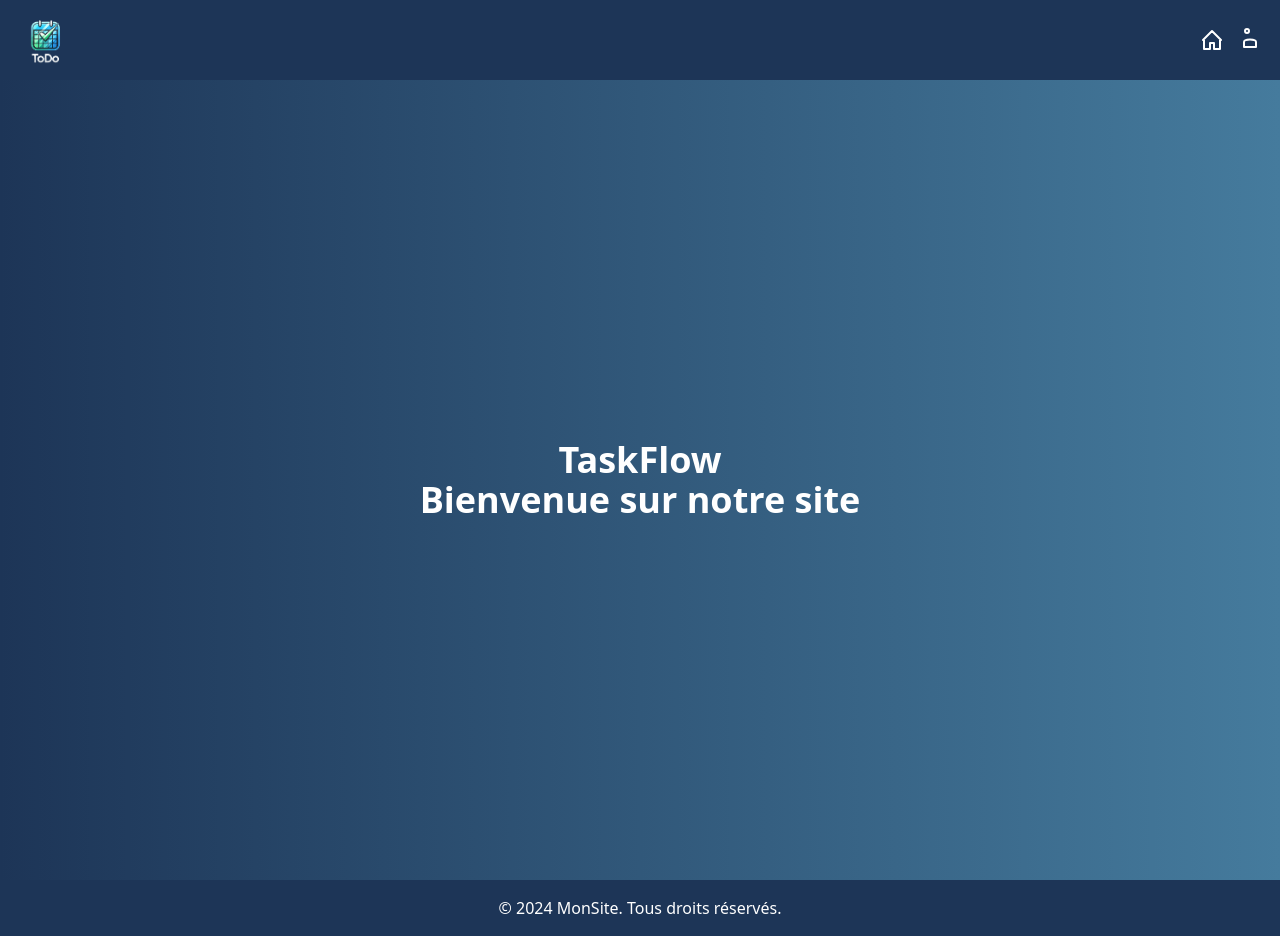
After one commit to Youcode-Classe-E-2024-2025/ElHamzaoui_ZIRARI-todo_OOP, a PHP site: page /index1.php in a window 1280 px wide. The commit adds this page. Run offline with PHP 8.4, Linux system fonts and the light colour scheme; some libraries are stand-ins or nearby versions.

Commit message:
création de fichier index1.php pour la page home

```diff
--- /dev/null
+++ b/index1.php
@@ -0,0 +1,66 @@
+<!DOCTYPE html>
+<html lang="fr">
+<head>
+    <meta charset="UTF-8">
+    <meta name="viewport" content="width=device-width, initial-scale=1.0">
+    <title>Page d'Accueil</title>
+    <script src="https://cdn.tailwindcss.com"></script>
+    <script src="https://cdn.jsdelivr.net/npm/aos@2.3.4/dist/aos.js"></script>
+    <link href="https://cdn.jsdelivr.net/npm/aos@2.3.4/dist/aos.css" rel="stylesheet">
+    <style>
+        /* Animation du titre */
+        @keyframes fadeIn {
+            0% { opacity: 0; transform: translateY(20px); }
+            100% { opacity: 1; transform: translateY(0); }
+        }
+
+        .animated-title {
+            animation: fadeIn 1s ease-out;
+        }
+    </style>
+</head>
+<body class="font-sans bg-[#1d3557]">
+
+    <!-- Header -->
+    <header class="bg-[#1d3557] text-white p-4 flex justify-between items-center">
+        <!-- Logo à gauche : Remplacer le texte par une image -->
+        <div class="text-2xl font-bold">
+        <img src="images/logo.png" alt="Logo"  class="h-12 w-13 rounded-full">
+        </div>
+        <!-- Icons à droite : Remplacer les icônes SVG par de nouvelles icônes plus explicites -->
+        <div class="flex space-x-4">
+            <!-- Première icône : Recherche -->
+            <a href="inscription.php" class="text-white hover:text-gray-300" title="Recherche">
+            <svg xmlns="http://www.w3.org/2000/svg" fill="none" viewBox="0 0 24 24" stroke="currentColor" class="w-6 h-6">
+             <path stroke-linecap="round" stroke-linejoin="round" stroke-width="2" d="M3 12l9-9 9 9M4 12v9h6v-6h4v6h6v-9" />
+            </svg>
+
+            </a>
+            <!-- Deuxième icône : Paramètres -->
+            <a href="login.php" class="text-white hover:text-gray-300" title="Paramètres">
+            <svg xmlns="http://www.w3.org/2000/svg" fill="none" viewBox="0 0 24 24" stroke="currentColor" class="w-6 h-6">
+            <path stroke-linecap="round" stroke-linejoin="round" stroke-width="2" d="M5 3a2 2 0 114 0 2 2 0 01-4 0zM4 14c0-1.5 2.5-2.5 6-2.5s6 1 6 2.5v5h-12v-5z" />
+            </svg>
+            </a>
+        </div>
+    </header>
+
+    <!-- Main Section -->
+    <main class="flex justify-center items-center h-screen bg-gradient-to-r from-[#1d3557] to-[#457b9d]">
+        <div class="text-center">
+            <h1 class="text-4xl font-bold text-white animated-title" data-aos="fade-up" data-aos-duration="1000">TaskFlow </h1>
+            <h1 class="text-4xl font-bold text-white animated-title" data-aos="fade-up" data-aos-duration="1000">Bienvenue sur notre site</h1>
+        </div>
+    </main>
+
+    <!-- Footer -->
+    <footer class="bg-[#1d3557] text-white py-4 text-center">
+        <p>&copy; 2024 MonSite. Tous droits réservés.</p>
+    </footer>
+
+    <script>
+        // Initialisation de l'animation AOS
+        AOS.init();
+    </script>
+</body>
+</html>
--- a/user.php
+++ b/user.php
@@ -58,7 +58,7 @@ $assignedTasks = $taskModel->getTasksByUserId($userId);
     <!-- Main Content -->
     <div class="container mx-auto py-12 px-4">
         <!-- Page Title -->
-        <h1 class="text-4xl font-extrabold text-center mb-12">TaskFlow Dashboard</h1>
+        <h1 class="text-4xl font-extrabold text-center mb-12">TaskFlow </h1>
 
         <!-- Sections -->
         <div class="grid grid-cols-1 md:grid-cols-3 gap-8">
```
